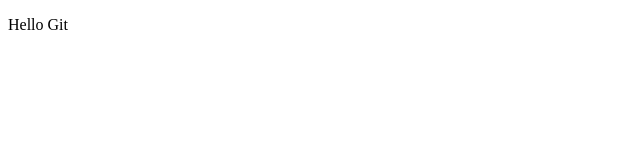
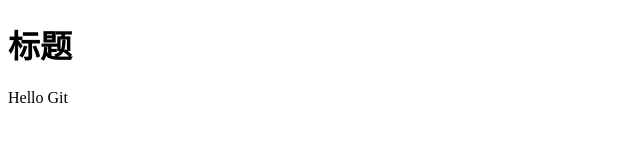
Before and after one commit to NoobHugo/GitLearn, a plain HTML site: page index.html in a window 1280 px wide. Shown: the whole page, without its empty margins (0-640 px from the left). Drawn offline with Linux system fonts and the light colour scheme.

Commit message:
03、提交js文件

```diff
--- a/index.html
+++ b/index.html
@@ -6,6 +6,7 @@
   <title>Document</title>
 </head>
 <body>
+  <h1>标题</h1>
   <p>Hello Git</p>
 </body>
 </html>
--- /dev/null
+++ b/index.js
@@ -0,0 +1 @@
+console.log('你好')
```
